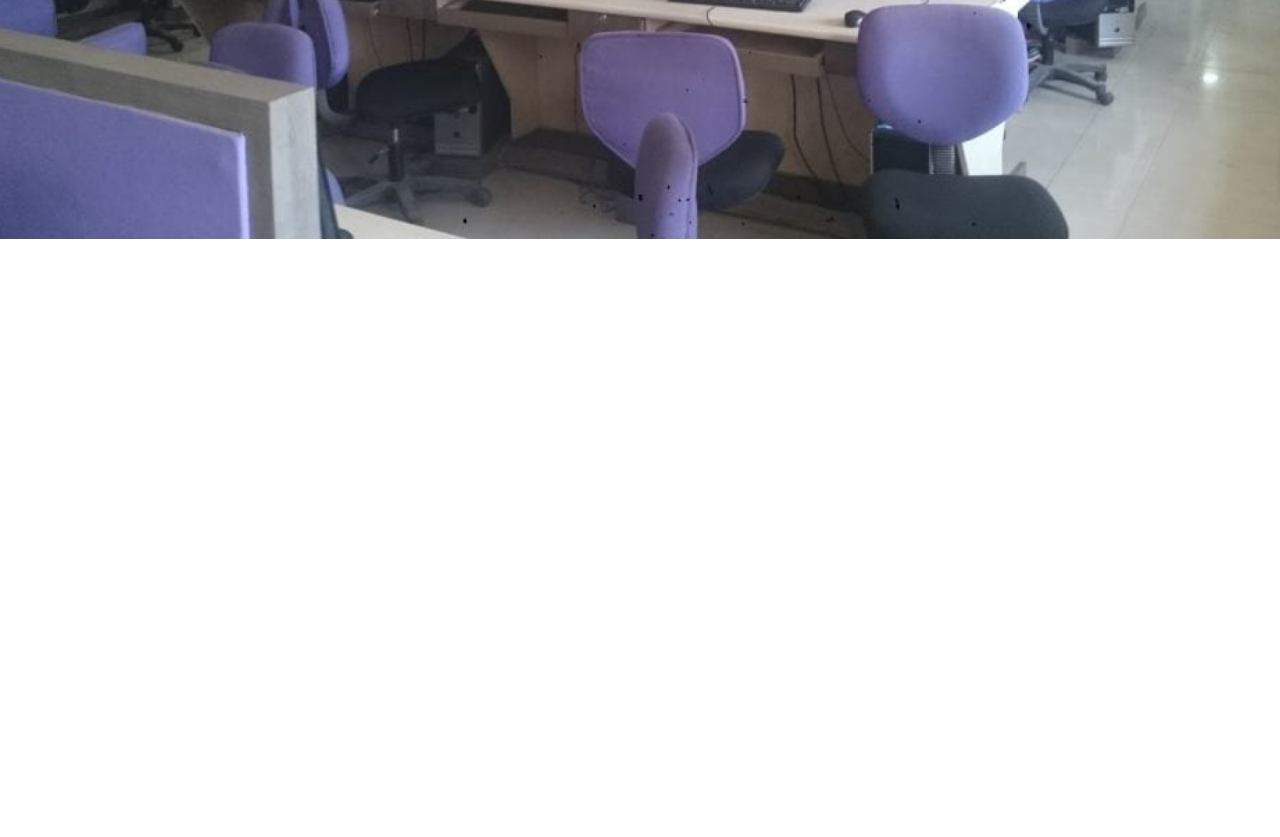
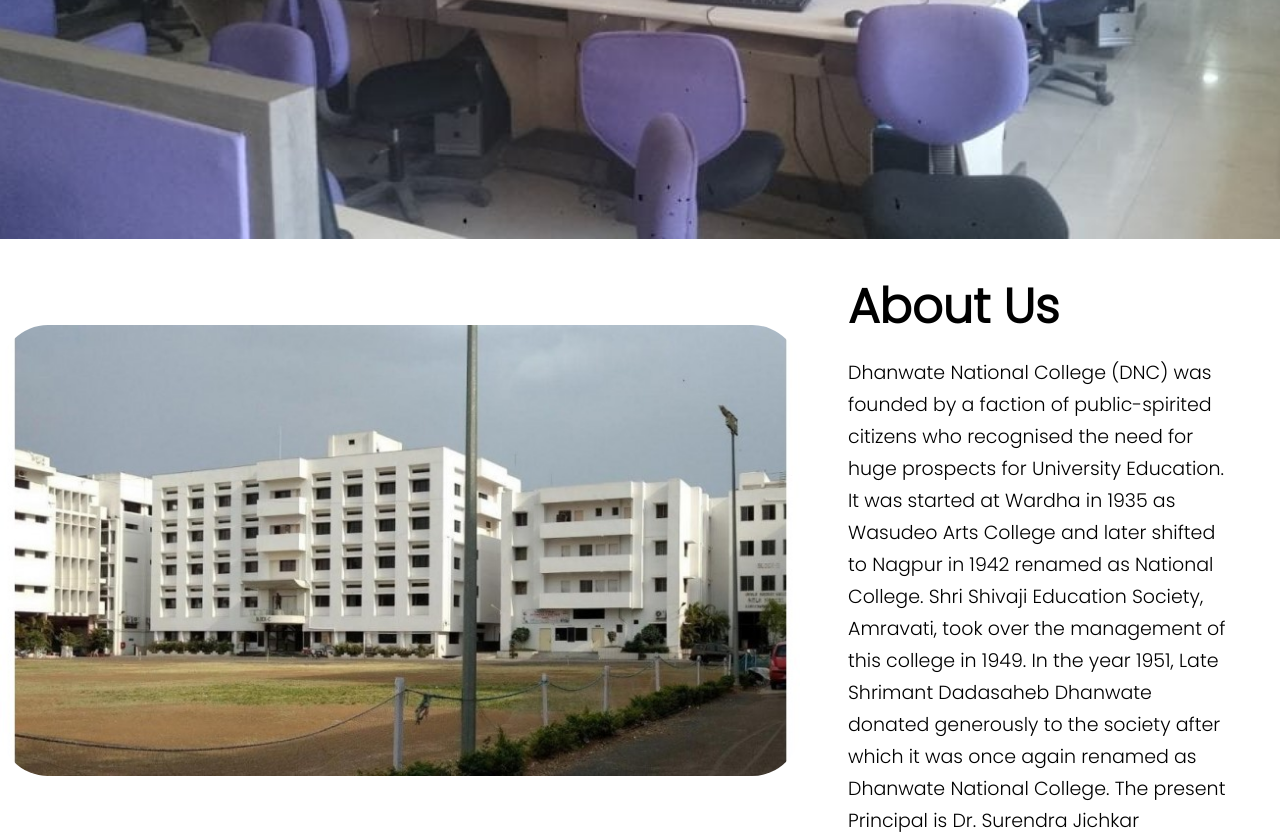
Before and after one commit to AmolShelke2/College-website, a plain HTML site: page index.html in a window 1280 px wide. Shown: the part 561-1398 px from the top of the page. Before the commit the page ends 800 px from the top, so only its background shows below. Drawn offline with Linux system fonts and the light colour scheme.

Commit message:
Added About us container

```diff
--- a/index.html
+++ b/index.html
@@ -35,7 +35,28 @@
     </div>
 
     <!-- About -->
-    <div class="about-container" id="about"></div>
+    <div class="about-container" id="about">
+      <div class="about-text">
+        <!-- About text -->
+        <h2>About Us</h2>
+        <p>
+          Dhanwate National College (DNC) was founded by a faction of
+          public-spirited citizens who recognised the need for huge prospects
+          for University Education. It was started at Wardha in 1935 as Wasudeo
+          Arts College and later shifted to Nagpur in 1942 renamed as National
+          College. Shri Shivaji Education Society, Amravati, took over the
+          management of this college in 1949. In the year 1951, Late Shrimant
+          Dadasaheb Dhanwate donated generously to the society after which it
+          was once again renamed as Dhanwate National College. The present
+          Principal is Dr. Surendra Jichkar
+        </p>
+      </div>
+
+      <!-- college image  -->
+      <div class="clg-image">
+        <img src="/assets/img3.jpeg" alt="" />
+      </div>
+    </div>
 
     <!-- JavaScript -->
     <script src="script.js"></script>
--- a/style.css
+++ b/style.css
@@ -1,5 +1,6 @@
 @import url("https://fonts.googleapis.com/css2?family=Poppins:wght@300&display=swap");
 @import url("https://fonts.googleapis.com/css2?family=Rubik:wght@300&display=swap");
+@import url("https://fonts.googleapis.com/css2?family=Pacifico&display=swap");
 
 * {
   box-sizing: border-box;
@@ -16,6 +17,10 @@
   background-position: center center;
 }
 
+html {
+  scroll-behavior: smooth;
+}
+
 .header-container {
   background-image: url("assets/img4.jpeg");
   height: 100vh;
@@ -23,12 +28,13 @@
   background-size: cover;
   background-position: center center;
   background-repeat: no-repeat;
+  margin-bottom: 2rem;
 }
 
 .logo {
-  font-family: "Rubik", sans-serif;
+  font-family: "Pacifico", sans-serif;
   font-size: 4rem;
-  font-weight: 100;
+  color: #fff;
 }
 
 ul {
@@ -107,6 +113,33 @@
   font-size: 19px;
 }
 
+.about-container {
+  display: flex;
+  flex-direction: row-reverse;
+  justify-content: space-between;
+  align-items: center;
+}
+
+.about-text h2 {
+  font-size: 3rem;
+}
+
+.about-text p {
+  margin-top: 14px;
+  line-height: 2rem;
+  font-size: 19px;
+  margin-right: 3rem;
+}
+
+.clg-image {
+  margin-right: 3rem;
+}
+
+.clg-image img {
+  width: 800px;
+  border-radius: 3rem;
+}
+
 @media screen and (max-width: 850px) {
   .text h1 {
     font-size: 4rem;
@@ -161,4 +194,9 @@
   .nav-links li:hover {
     color: #fff;
   }
+
+  /* About container  */
+  .about-container {
+    flex-direction: column;
+  }
 }
```
